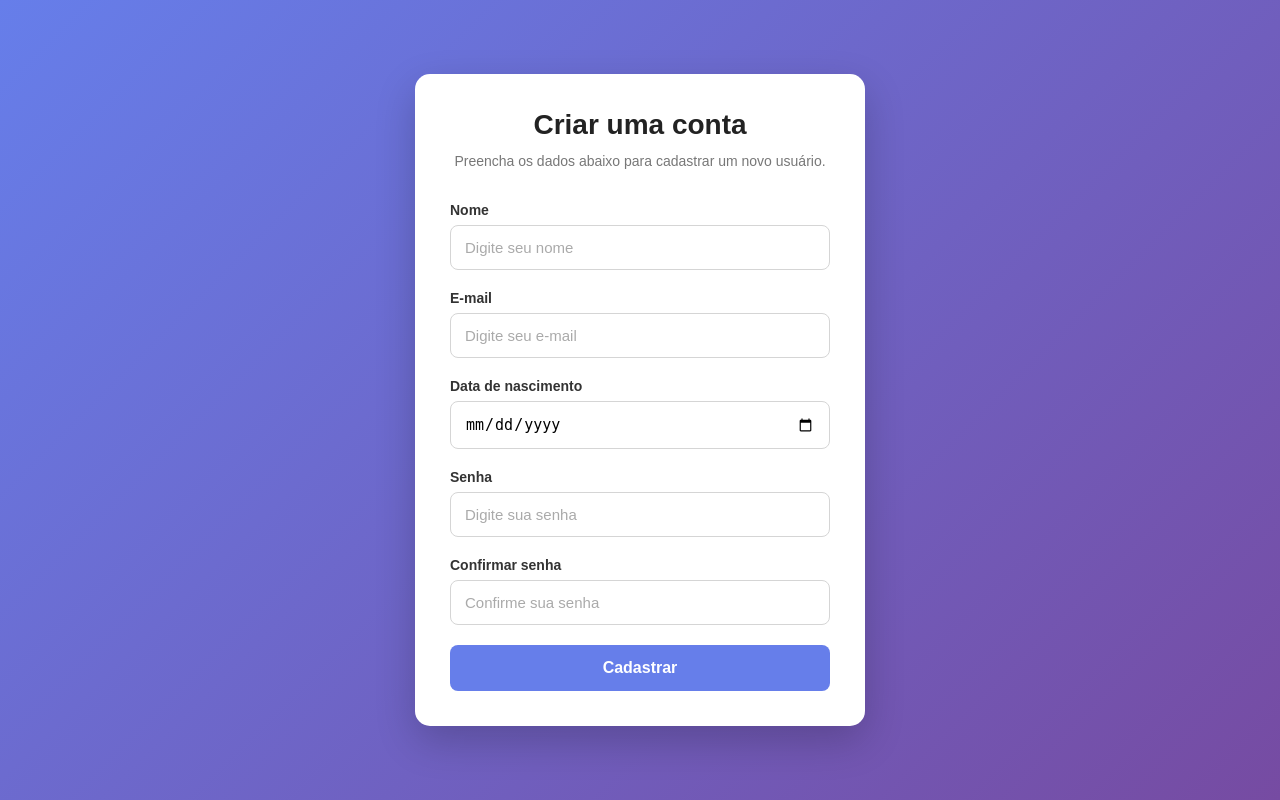
After one commit to renegadelhaedu/p4catolica20262, a Flask app: page /cadastrarusuario in a window 1280 px wide. The commit adds this page. Run offline with Flask 3, Linux system fonts and the light colour scheme.

Commit message:
aula 2808

```diff
--- a/main.py
+++ b/main.py
@@ -15,5 +15,26 @@ def pagina_principal():
 def index():
     return render_template('index.html')
 
+@app.route('/cadastrarusuario', methods=['POST', 'GET'])
+def cadastrarusuario():
+    if request.method == 'GET':
+        return render_template('cadastrarusuario.html')
+
+    nome = request.form.get('nome')
+    email = request.form.get('email')
+    nascimento = request.form.get('nascimento')
+    senha = request.form.get('senha')
+    confirma = request.form.get('confirma')
+    print(nome,email,nascimento,senha,confirma)
+    if senha == confirma:
+        print('cadastrou')
+        msg = 'usuário cadastrado com sucesso!'
+    else:
+        print('NAO cadastrou')
+        msg = 'Erro no cadastro de usuário!'
+
+    return render_template('principal.html')
+
+
 #executando o servidor
-app.run()
+app.run(host='0.0.0.0')
--- /dev/null
+++ b/requ.py
@@ -0,0 +1,5 @@
+import requests
+
+for i in range(1000):
+    resposta = requests.get('http://172.16.17.76:5000/')
+    print(resposta.headers)
--- /dev/null
+++ b/static/cadastro.css
@@ -0,0 +1,138 @@
+* {
+  margin: 0;
+  padding: 0;
+  box-sizing: border-box;
+  }
+
+body {
+font-family: Arial, Helvetica, sans-serif;
+background: linear-gradient(135deg, #667eea, #764ba2);
+min-height: 100vh;
+
+
+display: flex;
+align-items: center;
+justify-content: center;
+
+padding: 20px;
+
+
+}
+
+.container {
+width: 100%;
+max-width: 450px;
+}
+
+.card {
+background-color: #ffffff;
+border-radius: 15px;
+padding: 35px;
+
+
+box-shadow: 0 15px 40px rgba(0, 0, 0, 0.2);
+
+
+}
+
+.card-header {
+text-align: center;
+margin-bottom: 30px;
+}
+
+.card-header h1 {
+color: #222;
+font-size: 28px;
+margin-bottom: 10px;
+}
+
+.card-header p {
+color: #777;
+font-size: 14px;
+line-height: 1.5;
+}
+
+.form-group {
+margin-bottom: 20px;
+}
+
+.form-group label {
+display: block;
+margin-bottom: 7px;
+
+
+color: #333;
+font-size: 14px;
+font-weight: bold;
+
+
+}
+
+.form-group input {
+width: 100%;
+padding: 13px 14px;
+
+
+border: 1px solid #d5d5d5;
+border-radius: 8px;
+
+font-size: 15px;
+outline: none;
+
+transition: 0.2s;
+
+
+}
+
+.form-group input::placeholder {
+color: #aaa;
+}
+
+.form-group input:focus {
+border-color: #667eea;
+box-shadow: 0 0 0 3px rgba(102, 126, 234, 0.15);
+}
+
+button {
+width: 100%;
+padding: 14px;
+
+
+border: none;
+border-radius: 8px;
+
+background-color: #667eea;
+color: white;
+
+font-size: 16px;
+font-weight: bold;
+
+cursor: pointer;
+
+transition: 0.2s;
+
+
+}
+
+button:hover {
+background-color: #5568d9;
+transform: translateY(-1px);
+}
+
+button:active {
+transform: translateY(0);
+}
+
+@media (max-width: 500px) {
+
+
+.card {
+    padding: 25px 20px;
+}
+
+.card-header h1 {
+    font-size: 24px;
+}
+
+
+}
--- /dev/null
+++ b/templates/cadastrarusuario.html
@@ -0,0 +1,100 @@
+<!DOCTYPE html>
+
+<html lang="pt-BR">
+<head>
+    <meta charset="UTF-8">
+    <meta name="viewport" content="width=device-width, initial-scale=1.0">
+
+
+<title>Cadastrar Usuário</title>
+
+<link rel="stylesheet" href="{{ url_for('static', filename='cadastro.css') }}">
+
+
+</head>
+
+<body>
+
+
+<main class="container">
+
+    <section class="card">
+
+        <div class="card-header">
+            <h1>Criar uma conta</h1>
+            <p>Preencha os dados abaixo para cadastrar um novo usuário.</p>
+        </div>
+
+        <form action="/cadastrarusuario" method="post">
+
+            <div class="form-group">
+                <label for="nome">Nome</label>
+                <input
+                    type="text"
+                    id="nome"
+                    name="nome"
+                    placeholder="Digite seu nome"
+                    autocomplete="name"
+                    required
+                >
+            </div>
+
+            <div class="form-group">
+                <label for="email">E-mail</label>
+                <input
+                    type="email"
+                    id="email"
+                    name="email"
+                    placeholder="Digite seu e-mail"
+                    autocomplete="email"
+                    required
+                >
+            </div>
+
+            <div class="form-group">
+                <label for="nascimento">Data de nascimento</label>
+                <input
+                    type="date"
+                    id="nascimento"
+                    name="nascimento"
+                    required
+                >
+            </div>
+
+            <div class="form-group">
+                <label for="senha">Senha</label>
+                <input
+                    type="password"
+                    id="senha"
+                    name="senha"
+                    placeholder="Digite sua senha"
+                    autocomplete="new-password"
+                    required
+                >
+            </div>
+
+            <div class="form-group">
+                <label for="confirma">Confirmar senha</label>
+                <input
+                    type="password"
+                    id="confirma"
+                    name="confirma"
+                    placeholder="Confirme sua senha"
+                    autocomplete="new-password"
+                    required
+                >
+            </div>
+
+            <button type="submit">
+                Cadastrar
+            </button>
+
+        </form>
+
+    </section>
+
+</main>
+
+
+</body>
+</html>
--- a/templates/principal.html
+++ b/templates/principal.html
@@ -8,6 +8,7 @@
     <h1>Página principal de nossa aplicação web</h1>
     <br>
     <a href="/index">Clique aqui para ir até a landpage</a>
-
+     <br>
+    <a href="/cadastrarusuario">Cadastrar Novo Usuário</a>
 </body>
 </html>
```
